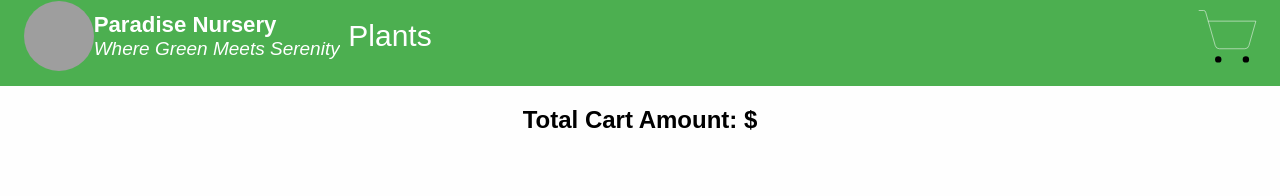
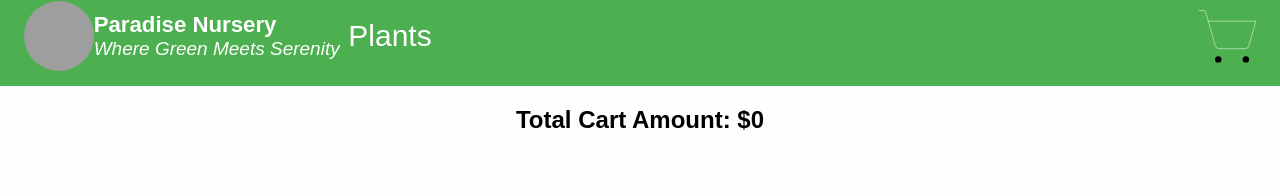
Before and after one commit to LorisBisesti/e-plants, a React (Vite) app: page / in a window 1280 px wide. Both pictures are taken after a click on the link 1231 px from the left and 850 px from the top of the page. Shown: the part 814-1010 px from the top of the page. Built offline with nearby package versions, Linux system fonts and the light colour scheme; grey boxes are pictures that could not be loaded.

Commit message:
Task 3: CartItems component - Cost of all items in cart

```diff
--- a/src/CartItem.jsx
+++ b/src/CartItem.jsx
@@ -9,7 +9,11 @@ const CartItem = ({ onContinueShopping }) => {
 
   // Calculate total amount for all products in the cart
   const calculateTotalAmount = () => {
-
+    let total=0;
+    cart.forEach((plant)=>{
+      total+=parseInt(plant.cost.slice(1))*plant.quantity;
+    })
+    return total;
   };
 
   const handleContinueShopping = (e) => {
```
